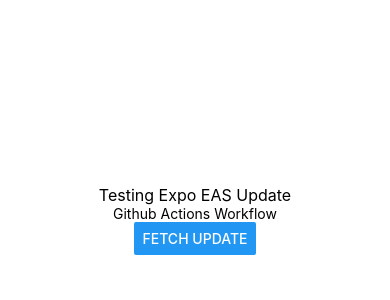
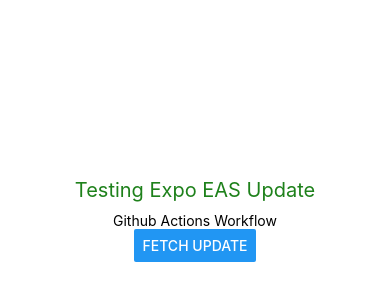
Before and after one commit to Lu-Clemente/be-alert, a React Native app: screen / in a window 390 px wide. Shown: the part 202-502 px from the top of the page. Built offline with nearby package versions, Linux system fonts and the light colour scheme.

Commit message:
test: testing EAS Update in Prod 2

```diff
--- a/App.tsx
+++ b/App.tsx
@@ -36,6 +36,8 @@
     justifyContent: 'center',
   },
   title: {
-    fontSize: 16
+    fontSize: 20,
+    color: '#1e811b',
+    marginBottom: 10
   }
 });
```
